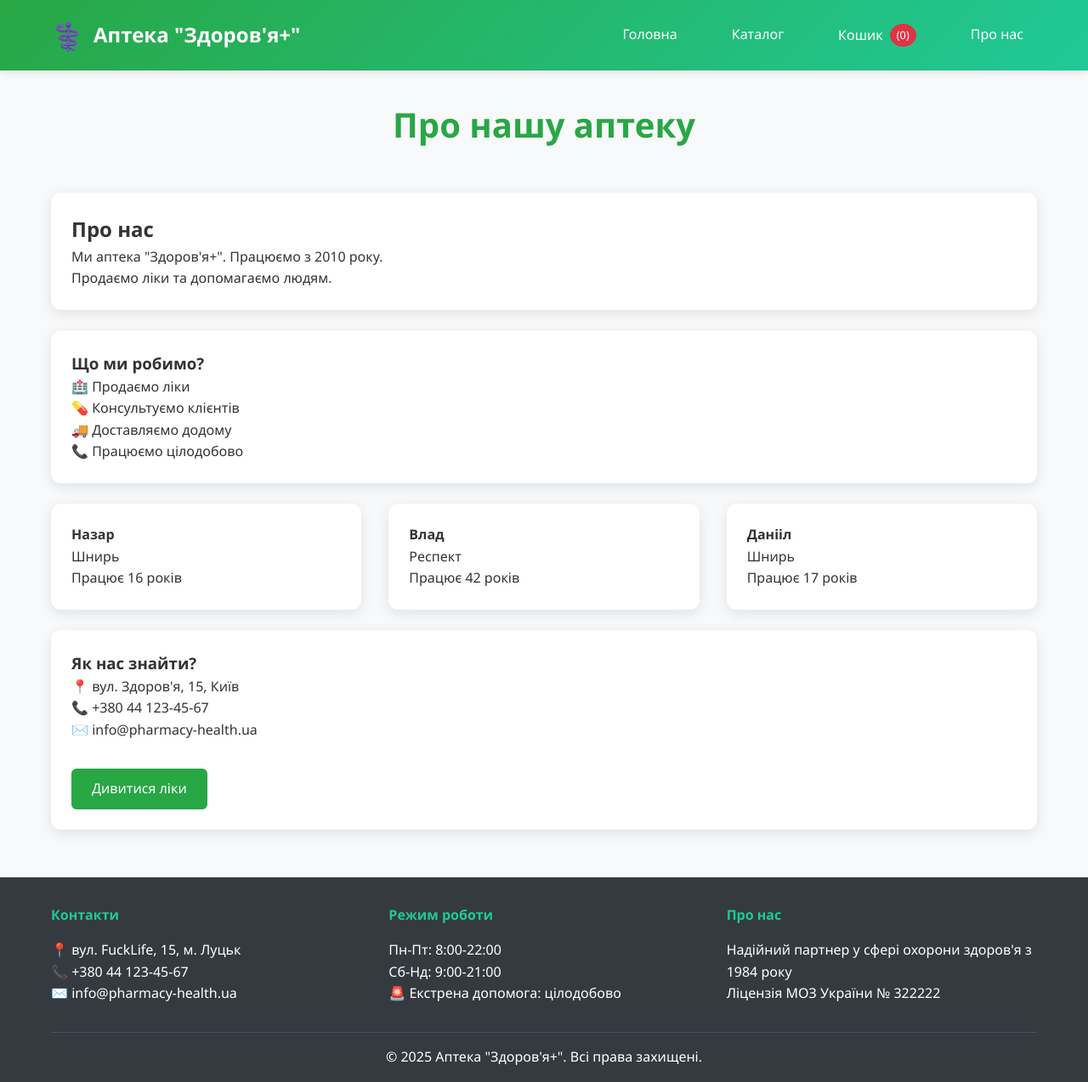
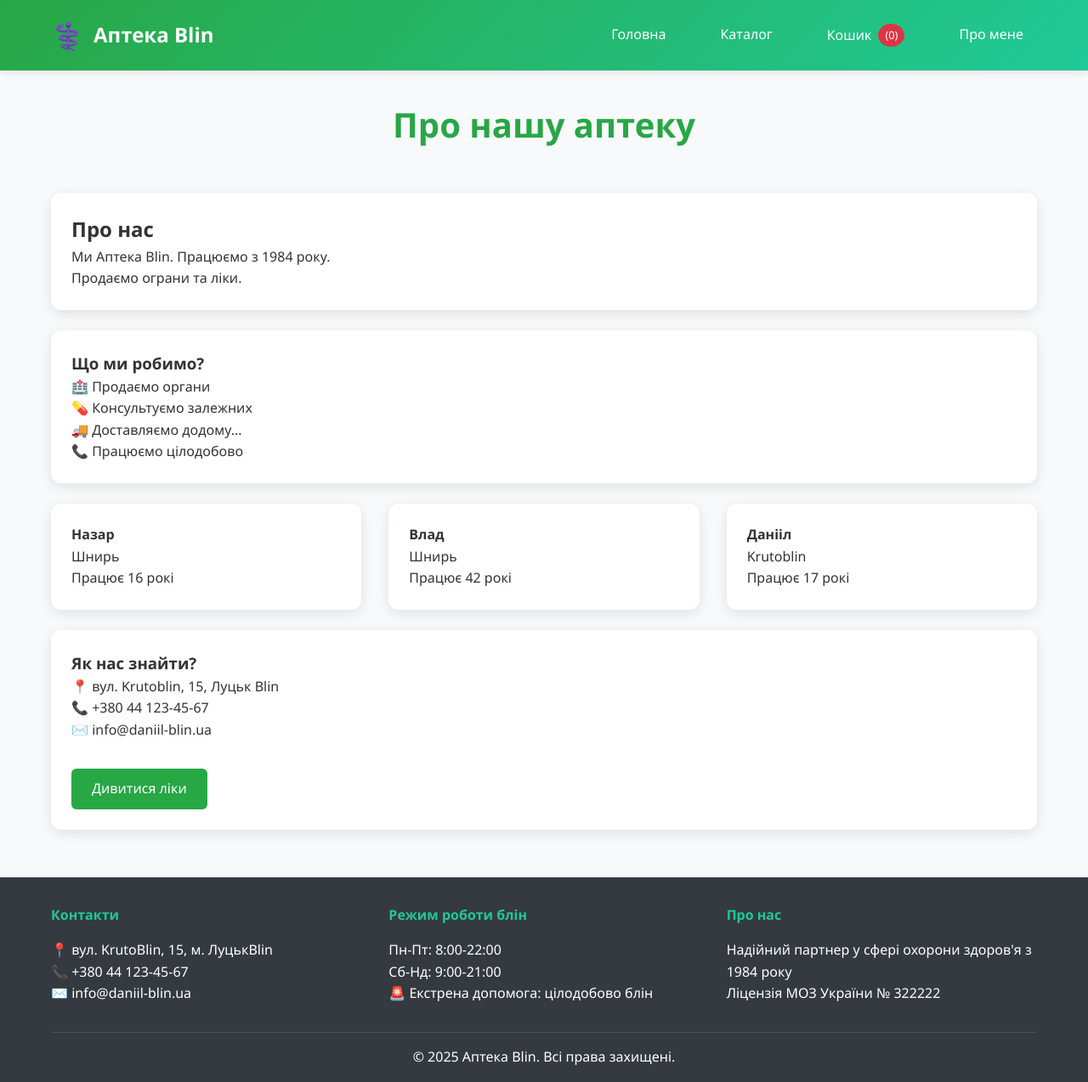
Before and after one commit to Kilykaa/TFK-LNTU, a Django app: page /about/ in a window 1280 px wide. Shown: the whole page at 85% size. Run offline with Django 5.2, Linux system fonts and the light colour scheme.

Commit message:
FIX: practical 4 text fix <- check this prac

```diff
--- a/prac-3-.../pharmacy/templates/pharmacy/about.html
+++ b/prac-3-.../pharmacy/templates/pharmacy/about.html
@@ -4,17 +4,17 @@
 <section class="about-section">
     <div class="card">
         <h2>Про нас</h2>
-        <p>Ми аптека "Здоров'я+". Працюємо з 2010 року.</p>
-        <p>Продаємо ліки та допомагаємо людям.</p>
+        <p>Ми Аптека Blin. Працюємо з 1984 року.</p>
+        <p>Продаємо ограни та ліки.</p>
     </div>
 </section>
 
 <section class="what-we-do">
     <div class="card">
         <h3>Що ми робимо?</h3>
-        <p>🏥 Продаємо ліки</p>
-        <p>💊 Консультуємо клієнтів</p>
-        <p>🚚 Доставляємо додому</p>
+        <p>🏥 Продаємо органи</p>
+        <p>💊 Консультуємо залежних</p>
+        <p>🚚 Доставляємо додому...</p>
         <p>📞 Працюємо цілодобово</p>
     </div>
 </section>
@@ -24,19 +24,19 @@
         <div class="card">
             <h4>Назар</h4>
             <p>Шнирь</p>
-            <p>Працює 16 років</p>
+            <p>Працює 16 рокі</p>
         </div>
 
         <div class="card">
             <h4>Влад</h4>
-            <p>Респект</p>
-            <p>Працює 42 років</p>
+            <p>Шнирь</p>
+            <p>Працює 42 рокі</p>
         </div>
 
         <div class="card">
             <h4>Данііл</h4>
-            <p>Шнирь</p>
-            <p>Працює 17 років</p>
+            <p>Krutoblin</p>
+            <p>Працює 17 рокі</p>
         </div>
     </div>
 </section>
@@ -44,9 +44,9 @@
 <section class="contact-section">
     <div class="card">
         <h3>Як нас знайти?</h3>
-        <p>📍 вул. Здоров'я, 15, Київ</p>
+        <p>📍 вул. Krutoblin, 15, Луцьк Blin</p>
         <p>📞 +380 44 123-45-67</p>
-        <p>✉️ info@pharmacy-health.ua</p>
+        <p>✉️ info@daniil-blin.ua</p>
 
         <div style="margin-top: 2rem;">
             <a href="{% url 'pharmacy:catalog' %}" class="btn btn-primary">Дивитися ліки</a>
--- a/prac-3-.../pharmacy/templates/pharmacy/base.html
+++ b/prac-3-.../pharmacy/templates/pharmacy/base.html
@@ -19,7 +19,7 @@
             <div class="header-content">
                 <div class="logo">
                     <span class="logo-icon">⚕️</span>
-                    <span class="logo-text">Аптека "Здоров'я+"</span>
+                    <span class="logo-text">Аптека Blin</span>
                 </div>
 
                 <nav class="main-nav">
@@ -27,7 +27,7 @@
                         <li><a href="{% url 'pharmacy:home' %}" class="nav-link">Головна</a></li>
                         <li><a href="{% url 'pharmacy:catalog' %}" class="nav-link">Каталог</a></li>
                         <li><a href="{% url 'pharmacy:cart' %}" class="nav-link">Кошик <span class="cart-count">(0)</span></a></li>
-                        <li><a href="{% url 'pharmacy:about' %}" class="nav-link">Про нас</a></li>
+                        <li><a href="{% url 'pharmacy:about' %}" class="nav-link">Про мене</a></li>
                     </ul>
                 </nav>
             </div>
@@ -52,16 +52,16 @@
             <div class="footer-content">
                 <div class="footer-section">
                     <h4>Контакти</h4>
-                    <p>📍 вул. FuckLife, 15, м. Луцьк</p>
+                    <p>📍 вул. KrutoBlin, 15, м. ЛуцькBlin</p>
                     <p>📞 +380 44 123-45-67</p>
-                    <p>✉️ info@pharmacy-health.ua</p>
+                    <p>✉️ info@daniil-blin.ua</p>
                 </div>
 
                 <div class="footer-section">
-                    <h4>Режим роботи</h4>
+                    <h4>Режим роботи блін</h4>
                     <p>Пн-Пт: 8:00-22:00</p>
                     <p>Сб-Нд: 9:00-21:00</p>
-                    <p>🚨 Екстрена допомога: цілодобово</p>
+                    <p>🚨 Екстрена допомога: цілодобово блін</p>
                 </div>
 
                 <div class="footer-section">
@@ -72,7 +72,7 @@
             </div>
 
             <div class="footer-bottom">
-                <p>&copy; 2025 Аптека "Здоров'я+". Всі права захищені.</p>
+                <p>&copy; 2025 Аптека Blin. Всі права захищені.</p>
             </div>
         </div>
     </footer>
--- a/prac-3-.../pharmacy/views.py
+++ b/prac-3-.../pharmacy/views.py
@@ -3,12 +3,12 @@ from django.shortcuts import render
 
 def home(request):
     context = {
-        'title': 'Головна - Аптека "Здоров\'я+"',
+        'title': 'Головна - Аптека Blin',
         'page_name': 'Головна сторінка',
         'featured_products': [
-            {'name': 'Метадон', 'price': 25.50, 'image': 'paracetamol.jpg'},
-            {'name': 'Героїн', 'price': 45.00, 'image': 'vitamin_c.jpg'},
-            {'name': 'Alfa Pvp', 'price': 18.75, 'image': 'aspirin.jpg'},
+            {'name': 'Метадон', 'price': 1225.50, 'image': 'paracetamol.jpg'},
+            {'name': 'Героїн', 'price': 1445.00, 'image': 'vitamin_c.jpg'},
+            {'name': 'Alfa Pvp', 'price': 1818.75, 'image': 'aspirin.jpg'},
         ]
     }
     return render(request, 'pharmacy/home.html', context)
@@ -16,28 +16,28 @@ def home(request):
 
 def catalog(request):
     context = {
-        'title': 'Каталог товарів - Аптека "Здоров\'я+"',
+        'title': 'Каталог товарів - Аптека Blin',
         'page_name': 'Каталог товарів',
         'categories': [
             'Знеболюючі засоби',
             'Вітаміни та БАДи',
             'Серцево-судинні препарати',
             'Засоби від застуди',
-            'Антисептики',
+            'Органи',
         ],
         'products': [
             {
-                'id': 1, 'name': 'Метадон 500мг', 'price': 25.50,
+                'id': 1, 'name': 'Метадон 500мг', 'price': 1225.50,
                 'category': 'Знеболюючі засоби', 'in_stock': True,
                 'description': 'Ефективний знеболюючий та жарознижуючий засіб'
             },
             {
-                'id': 2, 'name': 'Alfa Pvp 400мг', 'price': 42.00,
+                'id': 2, 'name': 'Alfa Pvp 400мг', 'price': 1442.00,
                 'category': 'Знеболюючі засоби', 'in_stock': True,
                 'description': 'Протизапальний та знеболюючий препарат'
             },
             {
-                'id': 3, 'name': 'Героїн 1000мг', 'price': 65.50,
+                'id': 3, 'name': 'Героїн 1000мг', 'price': 1665.50,
                 'category': 'Вітаміни та БАДи', 'in_stock': False,
                 'description': 'Для підтримки імунної системи'
             },
@@ -49,7 +49,7 @@ def catalog(request):
 def product_detail(request, product_id):
     products_data = {
         1: {
-            'id': 1, 'name': 'Метадон 500мг', 'price': 25.50,
+            'id': 1, 'name': 'Метадон 500мг', 'price': 1225.50,
             'category': 'Знеболюючі засоби', 'in_stock': True,
             'description': 'Ефективний знеболюючий та жарознижуючий засіб. Рекомендується при головному болю, зубному болю, м\'язовому болю.',
             'manufacturer': 'Фармак', 'country': 'Україна',
@@ -59,7 +59,7 @@ def product_detail(request, product_id):
 
     product = products_data.get(product_id, products_data[1])
     context = {
-        'title': f'{product["name"]} - Аптека "Здоров\'я+"',
+        'title': f'{product["name"]} - Аптека Blin',
         'page_name': product['name'],
         'product': product
     }
@@ -68,7 +68,7 @@ def product_detail(request, product_id):
 
 def cart(request):
     context = {
-        'title': 'Кошик - Аптека "Здоров\'я+"',
+        'title': 'Кошик - Аптека Blin',
         'page_name': 'Ваш кошик',
         'cart_items': [],  # Буде заповнено в лабі 8
         'total_price': 0
@@ -78,7 +78,7 @@ def cart(request):
 
 def about(request):
     context = {
-        'title': 'Про нас - Аптека "Здоров\'я+"',
+        'title': 'Про нас - Аптека Blin',
         'page_name': 'Про нашу аптеку',
         'company_info': {
             'established': 2010,
@@ -86,7 +86,7 @@ def about(request):
             'locations': 5,
             'pharmacists': 12,
             'products_count': 5000,
-            'description': 'Аптека "Здоров\'я+" - надійний партнер у сфері охорони здоров\'я з 2010 року.'
+            'description': 'Аптека Blin - надійний партнер у сфері охорони здоров\'я з 2010 року.'
         }
     }
     return render(request, 'pharmacy/about.html', context)
```
Also changed, not shown: prac-3-.../pharmacy/templates/pharmacy/home.html (+4 -4 lines).
